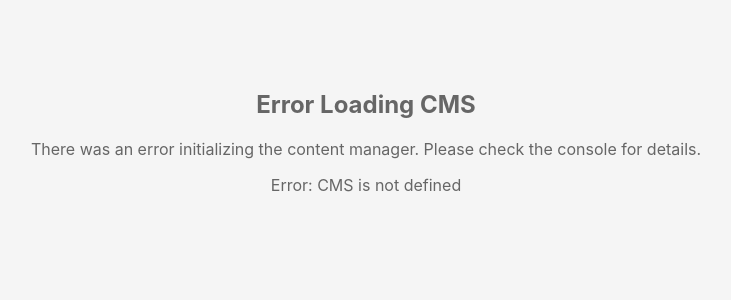
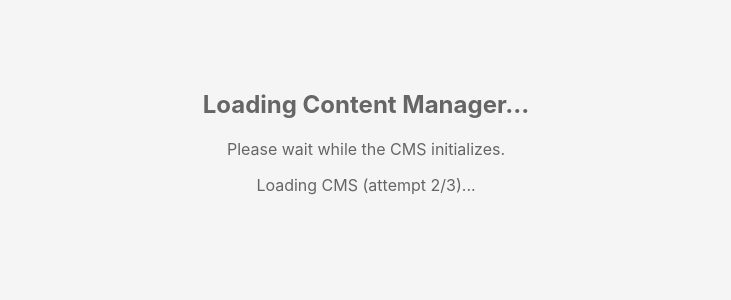
Before and after one commit to mwazakd/mwazakd.github.io, a Jekyll site: the page admin/index.html, which Jekyll copies as it is, in a window 1280 px wide. Shown: the top 300 px of the page, without its empty margins (274-1005 px from the left). Built offline with Jekyll 4.4.1, drawn with Linux system fonts in a browser that asks for light colours; some of the changed lines change nothing that is shown.

Commit message:
Fix CMS loading with multiple CDN sources and better error handling

```diff
--- a/admin/index.html
+++ b/admin/index.html
@@ -4,7 +4,6 @@
   <meta charset="utf-8">
   <meta name="viewport" content="width=device-width, initial-scale=1.0">
   <title>Content Manager - Mwaza Personal Website</title>
-  <script src="https://unpkg.com/decap-cms@3.0.0/dist/decap-cms.js"></script>
   <style>
     body {
       font-family: -apple-system, BlinkMacSystemFont, 'Segoe UI', Roboto, sans-serif;
@@ -17,18 +16,116 @@
       padding: 50px;
       color: #666;
     }
+    .error {
+      color: #d32f2f;
+      background: #ffebee;
+      padding: 20px;
+      border-radius: 4px;
+      margin: 20px;
+    }
+    .success {
+      color: #2e7d32;
+      background: #e8f5e8;
+      padding: 20px;
+      border-radius: 4px;
+      margin: 20px;
+    }
   </style>
 </head>
 <body>
   <div class="loading" id="loading">
     <h2>Loading Content Manager...</h2>
     <p>Please wait while the CMS initializes.</p>
+    <p id="status">Checking for CMS library...</p>
   </div>
 
+  <div class="error" id="error" style="display: none;">
+    <h2>Error Loading CMS</h2>
+    <p id="error-message"></p>
+    <p><strong>Troubleshooting:</strong></p>
+    <ul>
+      <li>Check your internet connection</li>
+      <li>Try refreshing the page</li>
+      <li>Check browser console for more details</li>
+    </ul>
+  </div>
+
+  <div class="success" id="success" style="display: none;">
+    <h2>CMS Loaded Successfully!</h2>
+    <p>The content management system is now ready to use.</p>
+  </div>
+
+  <!-- Load Decap CMS from multiple CDN sources for reliability -->
   <script>
-    console.log('Starting CMS initialization...');
+    let cmsLoaded = false;
+    let attempts = 0;
+    const maxAttempts = 3;
 
+    function updateStatus(message) {
+      const statusEl = document.getElementById('status');
+      if (statusEl) {
+        statusEl.textContent = message;
+      }
+      console.log('Status:', message);
+    }
+
+    function loadCMS() {
+      attempts++;
+      updateStatus(`Loading CMS (attempt ${attempts}/${maxAttempts})...`);
+
+      // Try different CDN sources
+      const cdnSources = [
+        'https://unpkg.com/decap-cms@^3.0.0/dist/decap-cms.js',
+        'https://cdn.jsdelivr.net/npm/decap-cms@^3.0.0/dist/decap-cms.js',
+        'https://unpkg.com/decap-cms@3.0.0/dist/decap-cms.js'
+      ];
+
+      const currentSource = cdnSources[(attempts - 1) % cdnSources.length];
+      console.log('Trying CDN source:', currentSource);
+
+      const script = document.createElement('script');
+      script.src = currentSource;
+      script.onload = function() {
+        console.log('Script loaded from:', currentSource);
+        checkForCMS();
+      };
+      script.onerror = function() {
+        console.error('Failed to load script from:', currentSource);
+        if (attempts < maxAttempts) {
+          setTimeout(loadCMS, 1000);
+        } else {
+          showError('Failed to load Decap CMS from all CDN sources. Please check your internet connection.');
+        }
+      };
+
+      document.head.appendChild(script);
+    }
+
+    function checkForCMS() {
+      updateStatus('Checking for CMS object...');
+
+      if (typeof CMS !== 'undefined') {
+        console.log('CMS found!', CMS);
+        updateStatus('CMS found, initializing...');
+        initializeCMS();
+      } else {
+        console.log('CMS not found, waiting...');
+        setTimeout(function() {
+          if (typeof CMS !== 'undefined') {
+            checkForCMS();
+          } else if (attempts < maxAttempts) {
+            loadCMS();
+          } else {
+            showError('CMS object not found after loading script. This may be a version compatibility issue.');
+          }
+        }, 1000);
+      }
+    }
+
+    function initializeCMS() {
       try {
+        updateStatus('Initializing CMS configuration...');
+
         CMS.init({
           config: {
             backend: {
@@ -122,12 +219,31 @@
 
         console.log('CMS initialized successfully');
         document.getElementById('loading').style.display = 'none';
+        document.getElementById('success').style.display = 'block';
+        cmsLoaded = true;
 
       } catch (error) {
         console.error('CMS initialization failed:', error);
-      document.getElementById('loading').innerHTML =
-        '<h2>Error Loading CMS</h2><p>There was an error initializing the content manager. Please check the console for details.</p><p>Error: ' + error.message + '</p>';
+        showError('CMS initialization failed: ' + error.message);
       }
+    }
+
+    function showError(message) {
+      document.getElementById('loading').style.display = 'none';
+      document.getElementById('error').style.display = 'block';
+      document.getElementById('error-message').textContent = message;
+    }
+
+    // Start loading process
+    console.log('Starting CMS loading process...');
+    loadCMS();
+
+    // Global timeout fallback
+    setTimeout(function() {
+      if (!cmsLoaded) {
+        showError('CMS loading timed out. Please refresh the page and try again.');
+      }
+    }, 30000);
   </script>
 </body>
 </html>
```
Lines whose indentation alone changed are shown as unchanged.
